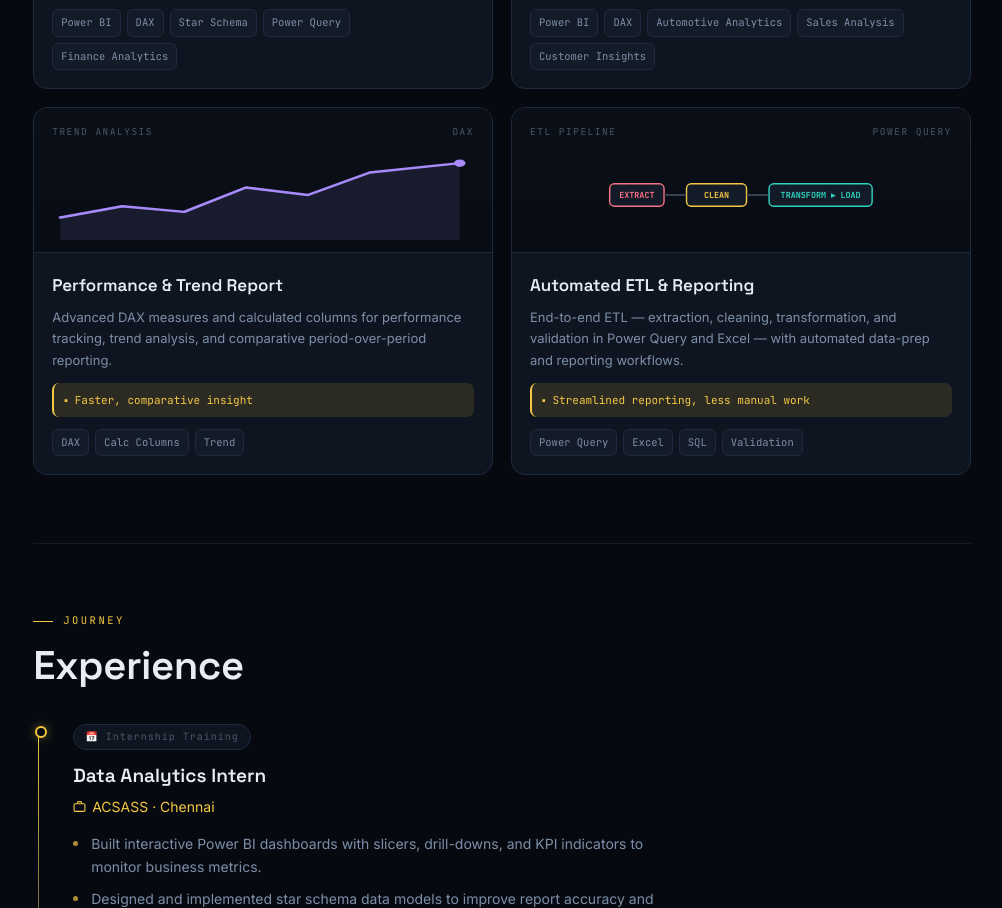
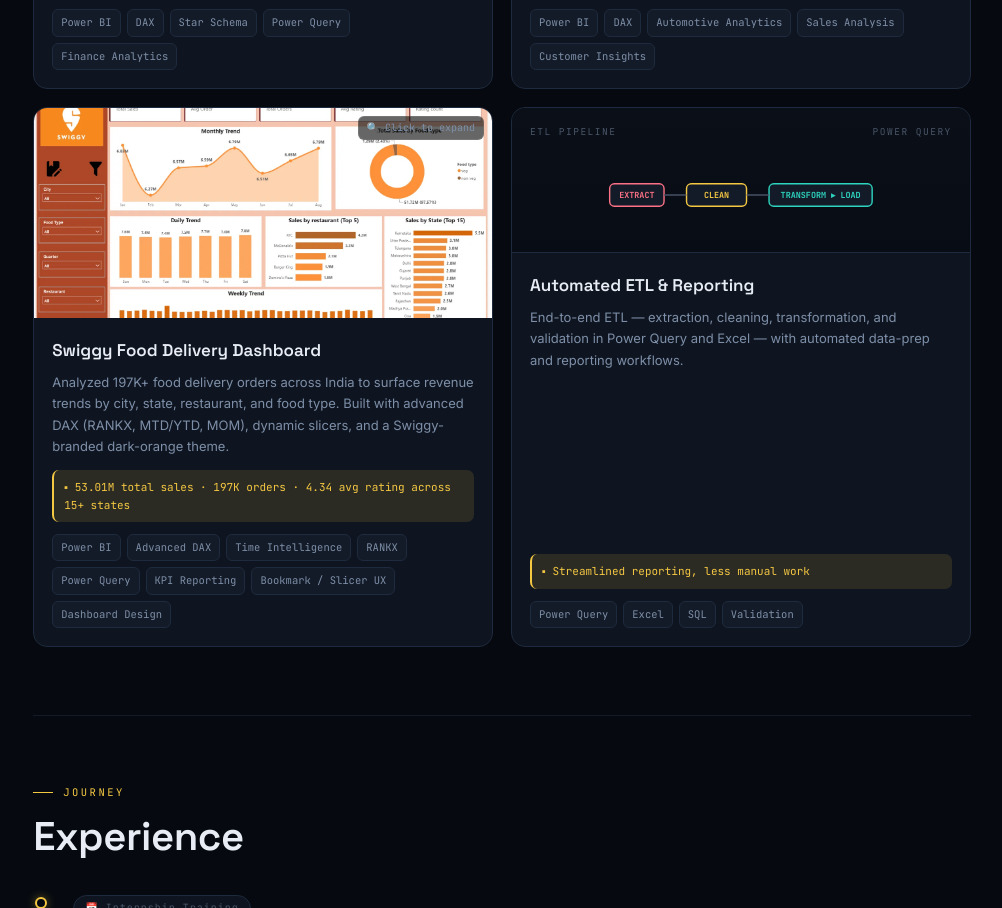
Before and after one commit to bhuvaneshvaranv-droid/Portfolio, a plain HTML site: page index.html in a window 1280 px wide. Shown: the part 2640-3548 px from the top of the page, without its empty margins (258-1260 px from the left). Drawn offline with Linux system fonts and the light colour scheme.

Commit message:
index.html

```diff
--- a/index.html
+++ b/index.html
@@ -1054,21 +1054,21 @@
         </div>
       </article>
 
-      <!-- Card 3 -->
+      <!-- Card 3: Swiggy Food Delivery Dashboard -->
       <article class="card reveal">
-        <div class="card-viz">
-          <div class="viz-head"><span>Trend Analysis</span><span>DAX</span></div>
-          <svg viewBox="0 0 300 96" preserveAspectRatio="none" aria-hidden="true">
-            <polyline points="6,72 50,60 94,66 138,40 182,48 226,24 290,14" fill="none" stroke="#a78bfa" stroke-width="2.5" stroke-linecap="round" stroke-linejoin="round"/>
-            <polygon points="6,72 50,60 94,66 138,40 182,48 226,24 290,14 290,96 6,96" fill="#a78bfa" opacity="0.1"/>
-            <circle cx="290" cy="14" r="4" fill="#a78bfa"/>
-          </svg>
+        <div class="slide-wrap" id="swiggySlideWrap" title="Click image to expand">
+          <img class="slide active" src="swiggySlide0.png" alt="Swiggy Food Delivery Dashboard" />
+          <div class="slide-hint">&#128269; Click to expand</div>
         </div>
         <div class="card-body">
-          <h3>Performance &amp; Trend Report</h3>
-          <p>Advanced DAX measures and calculated columns for performance tracking, trend analysis, and comparative period-over-period reporting.</p>
-          <div class="card-out">&#9642; Faster, comparative insight</div>
-          <div class="card-tags"><span>DAX</span><span>Calc Columns</span><span>Trend</span></div>
+          <h3>Swiggy Food Delivery Dashboard</h3>
+          <p>Analyzed 197K+ food delivery orders across India to surface revenue trends by city, state, restaurant, and food type. Built with advanced DAX (RANKX, MTD/YTD, MOM), dynamic slicers, and a Swiggy-branded dark-orange theme.</p>
+          <div class="card-out">&#9642; 53.01M total sales · 197K orders · 4.34 avg rating across 15+ states</div>
+          <div class="card-tags">
+            <span>Power BI</span><span>Advanced DAX</span><span>Time Intelligence</span>
+            <span>RANKX</span><span>Power Query</span><span>KPI Reporting</span>
+            <span>Bookmark / Slicer UX</span><span>Dashboard Design</span>
+          </div>
         </div>
       </article>
 
@@ -1262,17 +1262,25 @@
 (function(){
   document.querySelectorAll('.slide-wrap').forEach(function(wrap){
     var slides = Array.from(wrap.querySelectorAll('.slide'));
-    var dots = Array.from(wrap.querySelectorAll('.slide-dot'));
+    var dots   = Array.from(wrap.querySelectorAll('.slide-dot'));
     var prevBtn = wrap.querySelector('.slide-arrow.prev');
     var nextBtn = wrap.querySelector('.slide-arrow.next');
     var current = 0, timer;
+
     function goTo(n) {
-      slides[current].classList.remove('active'); dots[current].classList.remove('active');
+      if(slides.length <= 1) return; /* single image — nothing to rotate */
+      slides[current].classList.remove('active');
+      if(dots[current]) dots[current].classList.remove('active');
       current = (n + slides.length) % slides.length;
-      slides[current].classList.add('active'); dots[current].classList.add('active');
+      slides[current].classList.add('active');
+      if(dots[current]) dots[current].classList.add('active');
     }
-    function start() { timer = setInterval(function(){ goTo(current+1); }, 3500); }
+    function start() {
+      if(slides.length <= 1) return; /* no timer needed for single image */
+      timer = setInterval(function(){ goTo(current+1); }, 3500);
+    }
     function stop() { clearInterval(timer); }
+
     if(prevBtn) prevBtn.addEventListener('click', function(e){ e.stopPropagation(); stop(); goTo(current-1); start(); });
     if(nextBtn) nextBtn.addEventListener('click', function(e){ e.stopPropagation(); stop(); goTo(current+1); start(); });
     dots.forEach(function(d){ d.addEventListener('click', function(e){ e.stopPropagation(); stop(); goTo(parseInt(d.dataset.idx)); start(); }); });
```
